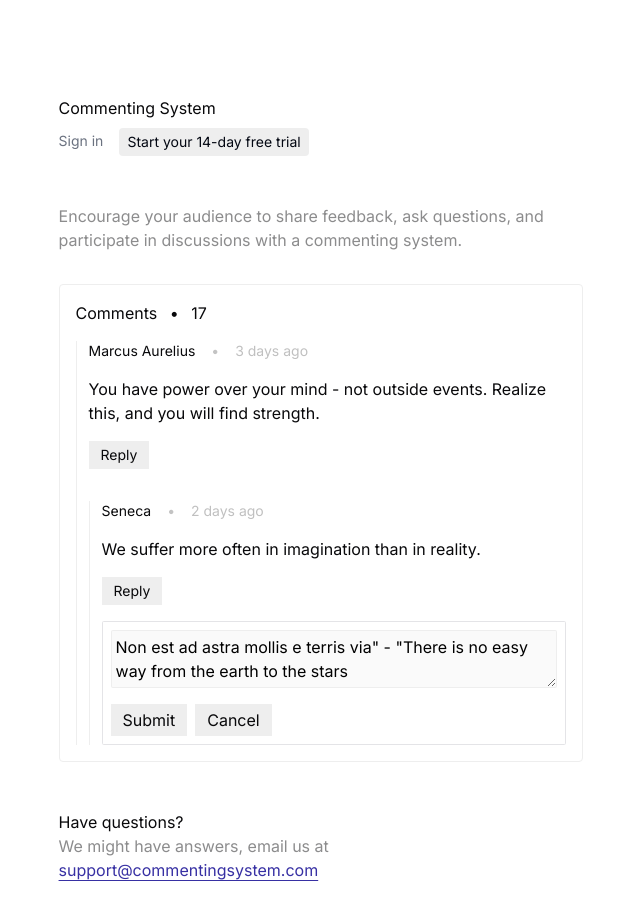
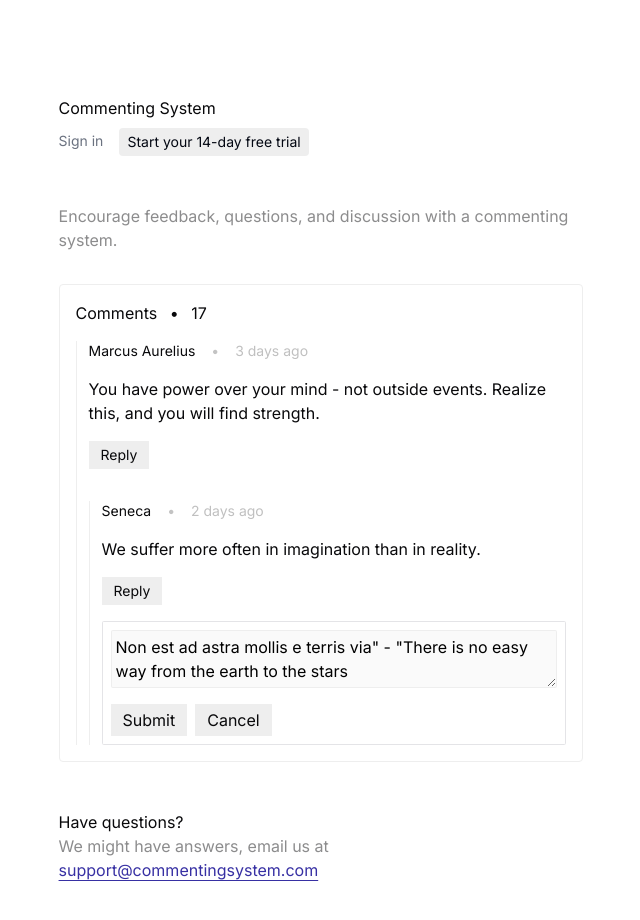
Before and after one commit to eduardo-uribe/commenting-system, a Next.js app: page / in a window 1280 px wide. Shown: the top 920 px of the page, without its empty margins (319-959 px from the left). Built offline with nearby package versions, Linux system fonts and the light colour scheme.

Commit message:
Update landing page copy.

```diff
--- a/src/app/page.tsx
+++ b/src/app/page.tsx
@@ -19,8 +19,7 @@ export default function Page() {
         </li>
       </ul>
       <p className='mt-12 text-[#8C8C8D]'>
-        Encourage your audience to share feedback, ask questions, and
-        participate in discussions with a commenting system.
+        Encourage feedback, questions, and discussion with a commenting system.
       </p>
 
       <Thread />
```
